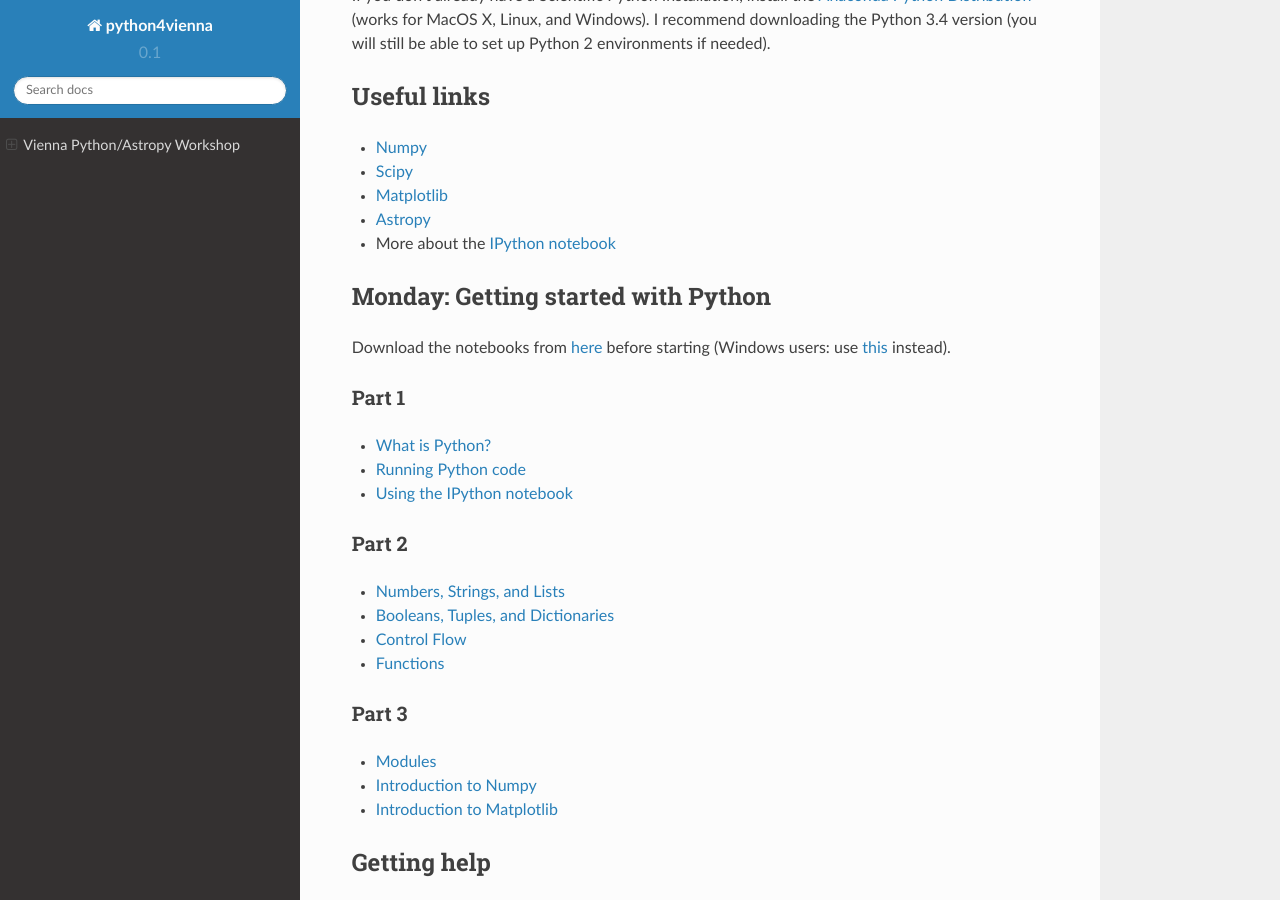
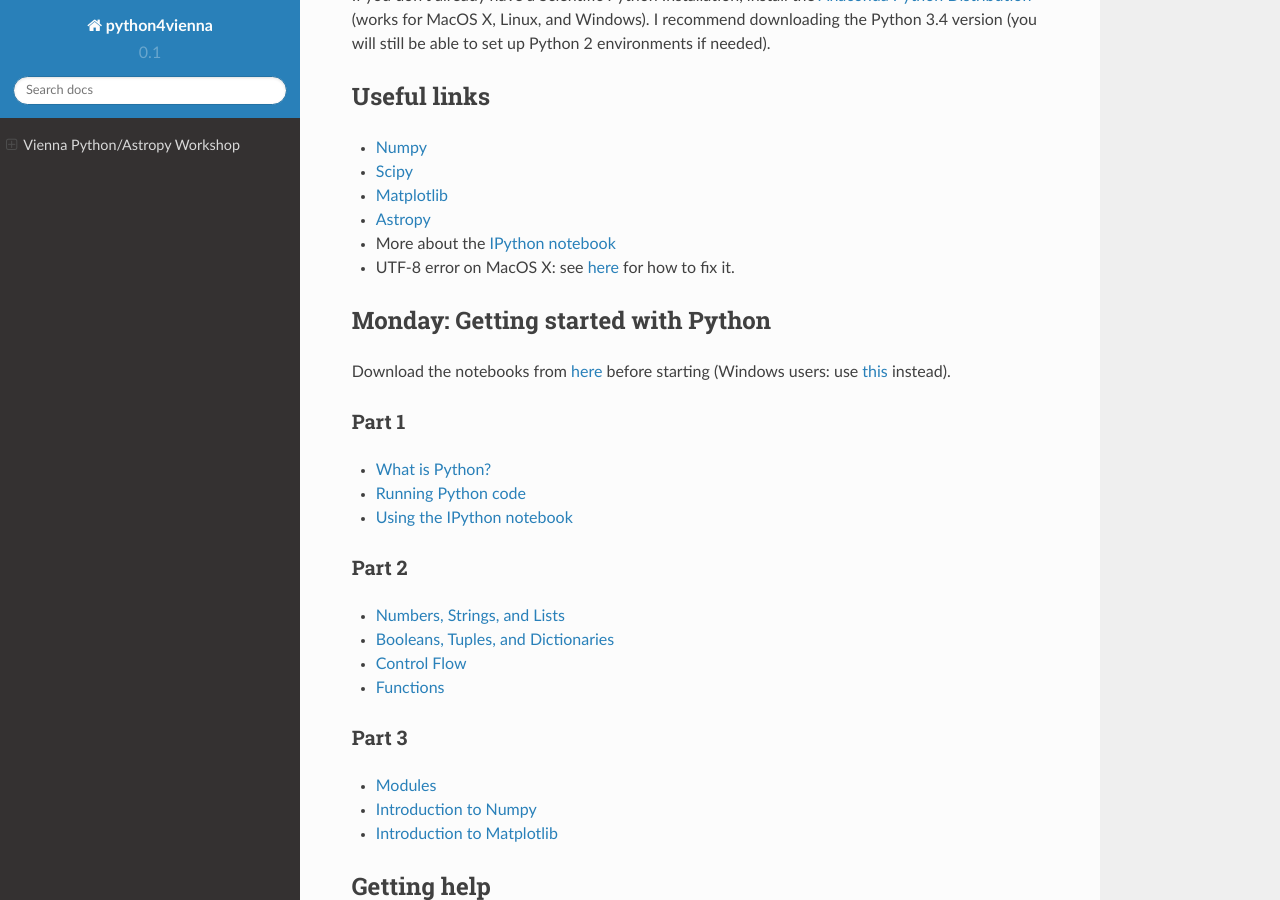
Before and after one commit to astrofrog/python4vienna, a Sphinx documentation site: the page built from docs/index.rst, in a window 1280 px wide and 900 px high, scrolled down 477 px. Built offline with Sphinx 7.4.7 and the Read the Docs theme 2.0.0, drawn with Linux system fonts in a browser that asks for light colours.

Commit message:
Added link for UTF-8 error

```diff
--- a/docs/index.rst
+++ b/docs/index.rst
@@ -27,6 +27,7 @@ Useful links
 * `Matplotlib <http://www.matplotlib.org>`_
 * `Astropy <http://www.astropy.org>`_
 * More about the `IPython notebook <http://ipython.org/notebook.html>`_
+* UTF-8 error on MacOS X: see `here <http://docs.astropy.org/en/stable/known_issues.html#locale-errors-in-macos-x-and-linux>`__ for how to fix it.
 
 Monday: Getting started with Python
 -----------------------------------
```
